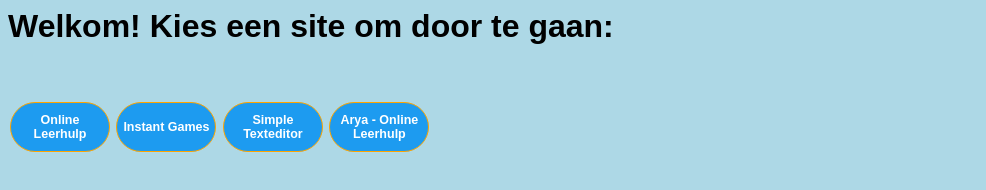
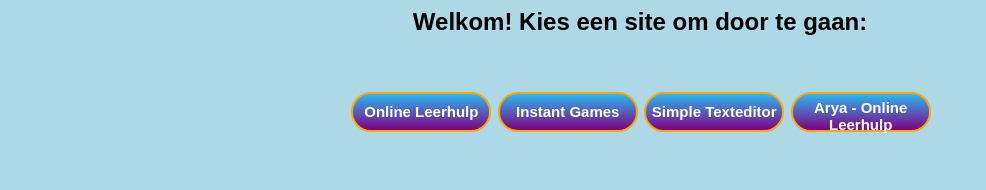
Before and after one commit to RyanvanderHaak/ryanvanderhaak.github.io, a plain HTML site: page index.html in a window 1280 px wide. Shown: the whole page, without its empty margins (0-986 px from the left). Drawn offline with Linux system fonts and the light colour scheme.

Commit message:
Added the correct links and a more modern style
Added the correct links and a more modern style

```diff
--- a/index.html
+++ b/index.html
@@ -9,26 +9,34 @@
 body {
   font-family: 'Arial', sans-serif;
   background-color: lightblue;
+  text-align: center;
 }
 button {
-  background-color: rgb(29, 155, 240);
+  background-image: linear-gradient(rgb(43, 184, 244), purple);
   color: white;
-  height: 50px;
-  width: 100px;
+  height: 40px;
+  width: 140px;
   border-color: orange;
   border-radius: 50px;
   border-style: solid;
   cursor: pointer;
-  border-width: 1.50px;
+  border-width: 2.50px;
   margin-left: 2px;
   font-weight: bold;
-  font-size: 12.5px;
+  font-size: 15.0px;
   padding-top: 5px;
   padding-bottom: 5px;
   padding-left: 5px;
   padding-right: 5px;
   vertical-align: top;
 }
+
+  button:hover {
+    background-image: linear-gradient(rgb(11, 115, 160), rgb(81, 4, 81));
+    font-size: 16px;
+    transition: 0.3s;
+  }
+
 #nav{
   padding: 0.25%;
   background-color: rgb(239, 157, 16);
@@ -42,12 +50,12 @@ button {
   </head>
 
   <body>
-    <h1>Welkom! Kies een site om door te gaan:</h1>
+    <h2>Welkom! Kies een site om door te gaan:</h2>
     <br>
     <br>
     <button onclick="window.location.href = 'https://ryanvanderhaak.github.io/Online-Leerhulp/Home.html';">Online Leerhulp</button>
     <button onclick="window.location.href = 'https://ryanvanderhaak.github.io/Instant-Games/Home.html';">Instant Games</button>
-    <button onclick="window.location.href = 'https://ryanvanderhaak.github.io/Simple-Texteditor/inex.html';">Simple Texteditor</button>
+    <button onclick="window.location.href = 'https://ryanvanderhaak.github.io/Simple-Texteditor/index.html';">Simple Texteditor</button>
     <button onclick="window.location.href = 'https://ryanvanderhaak.github.io/Online-Leerhulp/Arya.html';">Arya - Online Leerhulp</button>
   </body>
 </html>
```
